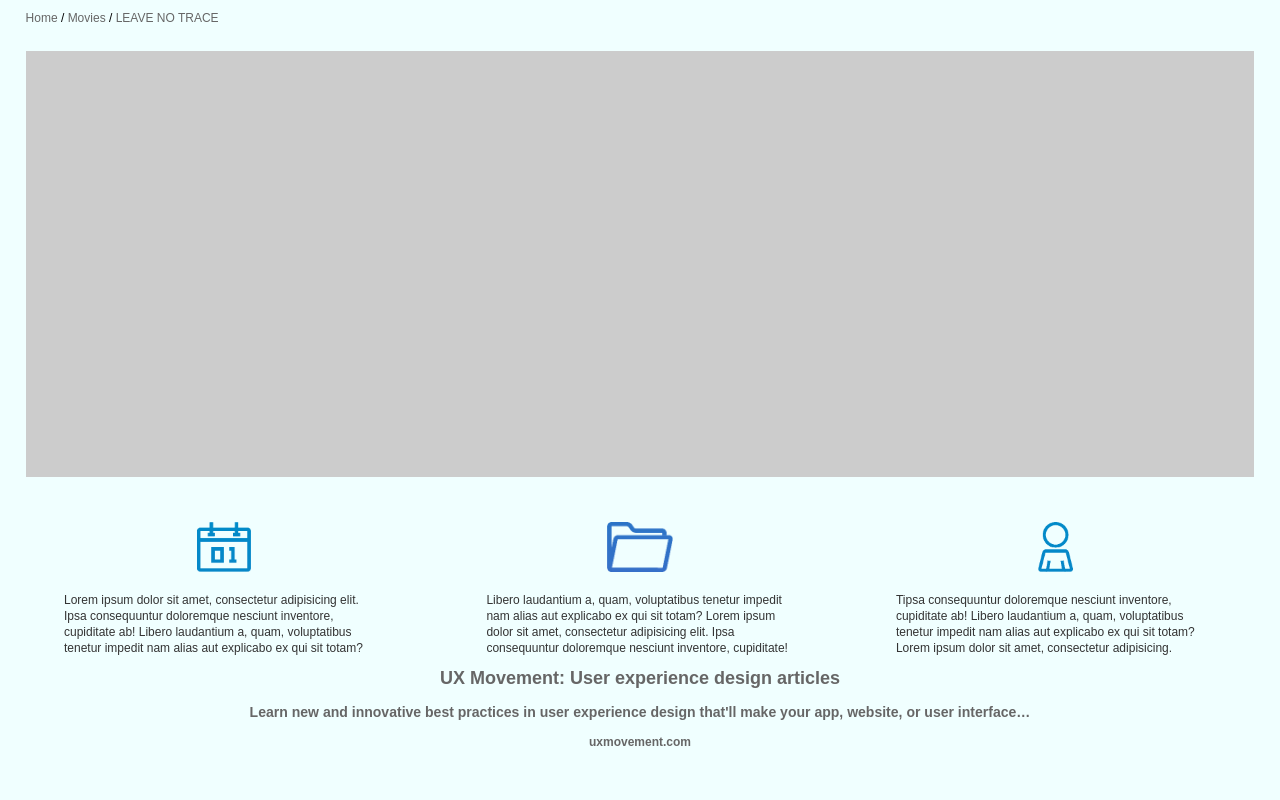
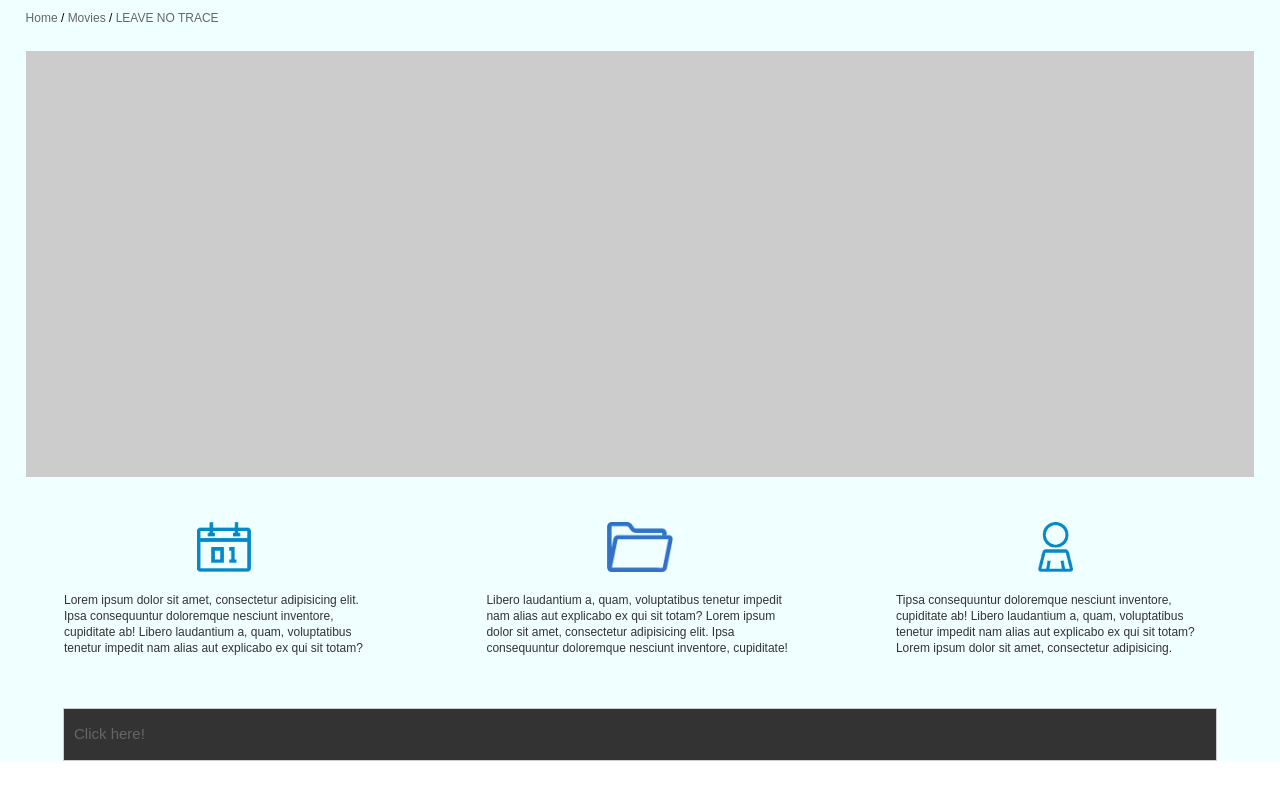
Before and after one commit to ClarkJusay/gitStudy, a plain HTML site: page test.html in a window 1280 px wide. Shown: the part 448-1248 px from the top of the page. After the commit the page ends 1209 px from the top, so only its background shows below. Drawn offline with Linux system fonts and the light colour scheme.

Commit message:
finished dropdown content

```diff
--- a/test.html
+++ b/test.html
@@ -43,7 +43,9 @@
 			margin-right: 3%;
 		}
 		.clearfix {
+			content: "";
 			clear: both;
+			display: table;
 		}
 		.non-collapse {
 			overflow: auto;
@@ -61,6 +63,35 @@
 			margin: 2%;
 			padding: 1%;
 			background-color: #ccc;
+		}
+		.dropdown-wrapper {
+			border: 1px solid #cccccc;
+			padding: 0px;
+			width: 90%;
+			height: auto;
+			margin: 0 auto 0 auto;
+		}
+		.show-dropdown {
+			background-color: #333333;
+			color: #ffffff;
+			height: 50px;
+			padding: 1px 10px 0 10px;
+			font-size: 15px;
+		}
+		.dropdown-content {
+			padding: 10px;
+			left: -9000em;
+			position: absolute;
+		}
+		.dropdown-wrapper div:hover div {
+			left: 0;
+		}
+		.dropdown-img {
+			width: 150px;
+			margin-left: 20px;
+		}
+		.float-left {
+			float: left;
 		}
 		.feature-section {
 			width: 100%;
@@ -166,33 +197,29 @@
 						</p>
 					</div>
 				</div>
-				<div class="">
-					<a href="">
-						<section>
-							<div>
-								<h2>
-									<div>
-										UX Movement: User experience design articles
-									</div>
-								</h2>
-								<div>
-									<h3 class="aq cv ej as av">
-										<div>
-											Learn new and innovative best practices in user experience
-											design that'll make your app, website, or user interface…
-										</div>
-									</h3>
-								</div>
-								<div>
-									<h4>
-										<div>
-											uxmovement.com
-										</div>
-									</h4>
-								</div></div
-							>
-							<div> <div></div></div></section></a
-				></div>
+			</div>
+			<div class="dropdown-wrapper">
+				<div class="show-dropdown">
+					<p>
+						<a href="">Click here!</a>
+					</p>
+				</div>
+				<div class="dropdown-content">
+					<div class="float-left">
+						<h1>UX Movement: User experience design articles</h1>
+						<p>
+							Learn new and innovative best practices in user experience design
+							that'll make your app, website, or user interface…
+						</p>
+						<p>
+							<a href="">uxmovement.com</a>
+						</p>
+					</div>
+					<div class="float-left">
+						<img class="dropdown-img" src="images/thumb.png" alt="" />
+					</div>
+					<div class="clearfix"> &nbsp; </div>
+				</div>
 			</div>
 		</div>
 	</body>
```
Also changed, not shown: images/thumb.png (added).
